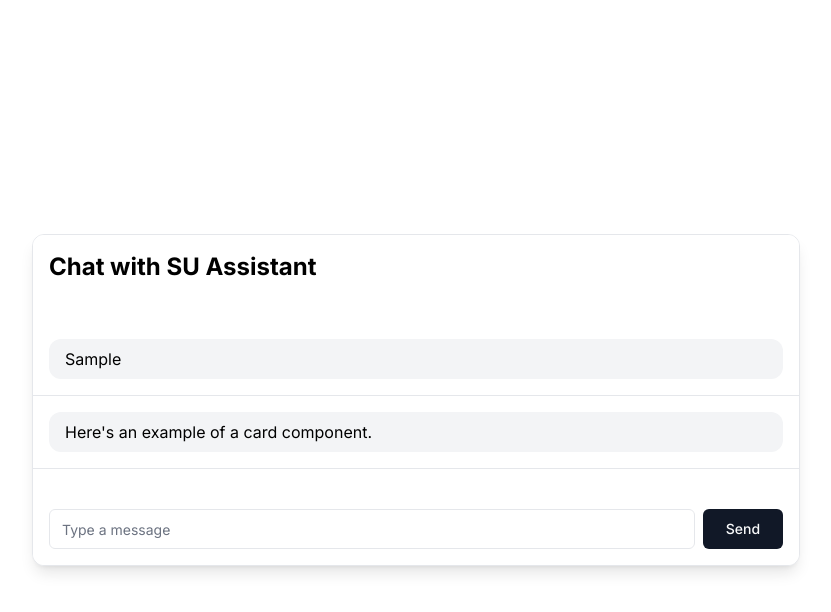
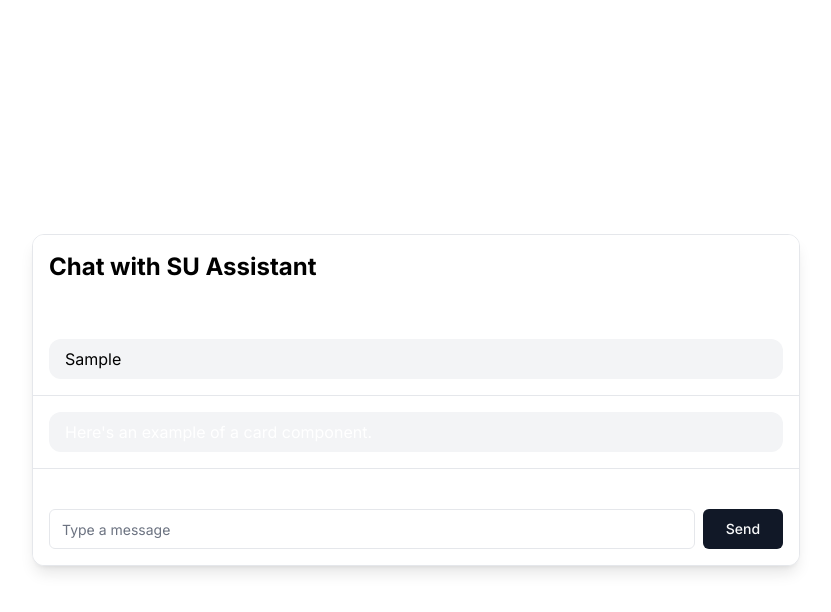
Before and after one commit to kaanakcay/course-assistant-llm, a Next.js app: page / in a window 1280 px wide. Both pictures are taken after typing "Sample" into the empty fields and a click on the button "Send". Shown: the top 612 px of the page, without its empty margins (224-1055 px from the left). Built offline with nearby package versions, Linux system fonts and the light colour scheme.

Commit message:
white font added

```diff
--- a/src/components/client/chat.jsx
+++ b/src/components/client/chat.jsx
@@ -32,14 +32,14 @@ export function Chat() {
 
   return (
     <div className="fixed inset-0 z-50 flex items-center justify-center">
-      <div className="grid w-full max-w-3xl max-h-[80vh] gap-4 rounded-xl border border-gray-200 bg-white shadow-lg overflow-hidden sm:gap-6 dark:border-gray-800 dark:border-gray-800">
-        <div className="p-4 sticky top-0 bg-white  z-10">
+      <div className="grid w-full max-w-3xl max-h-[80vh] gap-4 rounded-xl border border-gray-200 bg-white shadow-lg overflow-hidden sm:gap-6 dark:border-gray-800">
+        <div className="p-4 sticky top-0 bg-white z-10">
           <h1 className="text-2xl font-bold">Chat with SU Assistant</h1>
         </div>
         <div className="divide-y overflow-auto max-h-[65vh]">
           {messages.map((msg, index) => (
             <div key={index} className={`flex flex-col p-4 ${msg.role === 'assistant' ? 'self-end' : ''}`}>
-              <div className={`rounded-xl bg-gray-100 px-4 py-2 ${msg.role === 'assistant' ? 'dark:bg-gray-800' : ''}`}>
+              <div className={`rounded-xl bg-gray-100 px-4 py-2 ${msg.role === 'assistant' ? 'dark:bg-gray-800 text-white' : ''}`}>
                 {msg.content}
               </div>
             </div>
```
